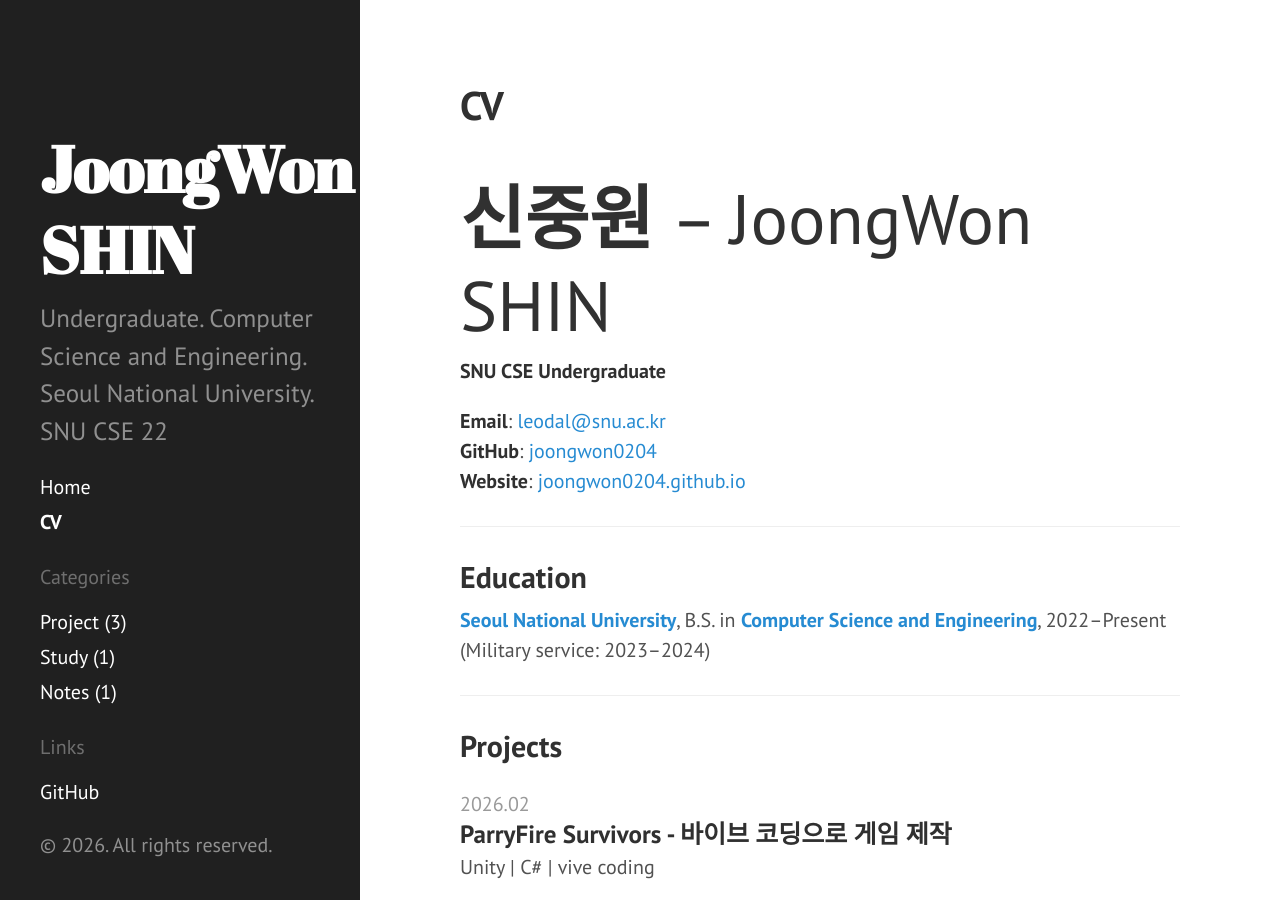
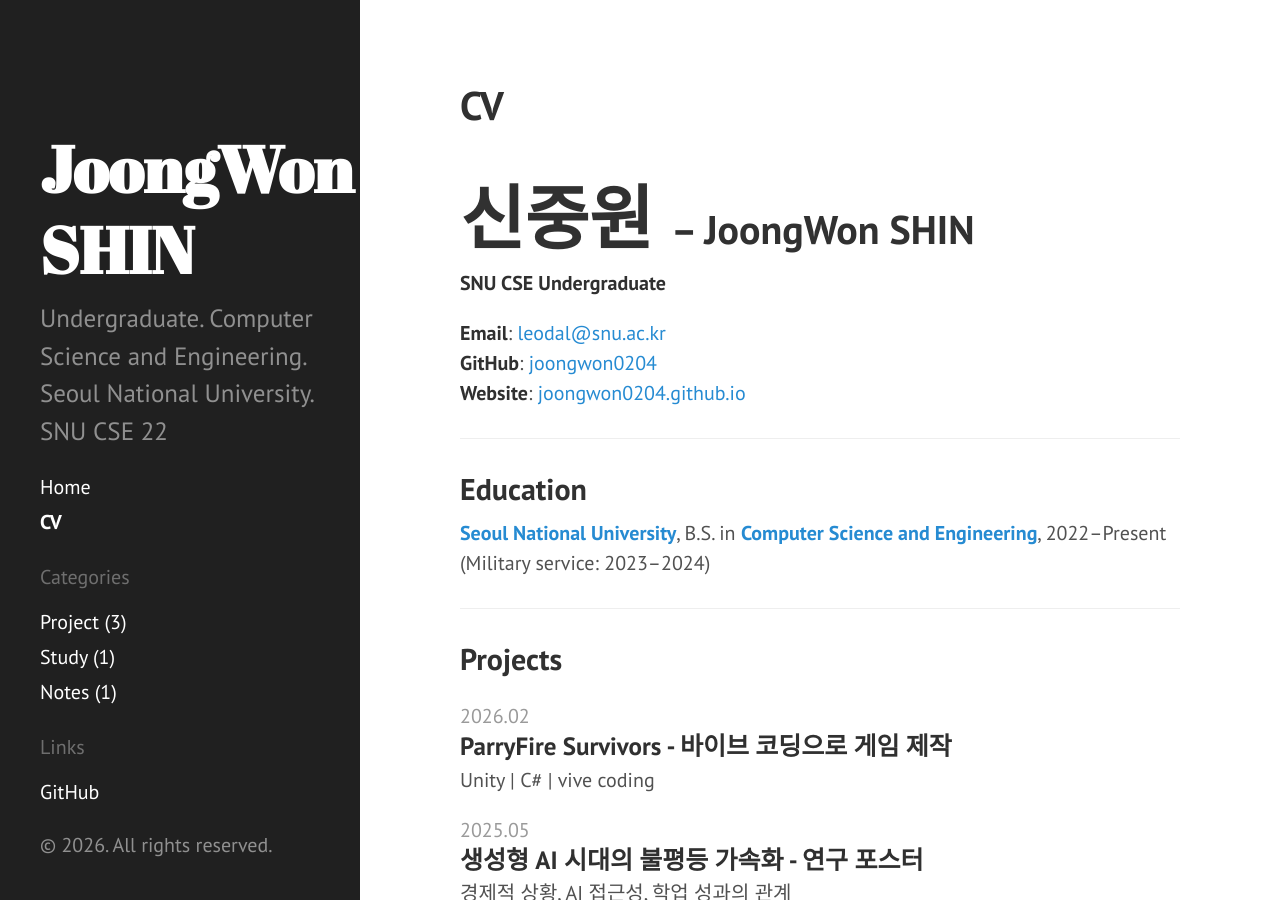
Before and after one commit to joongwon0204/joongwon0204.github.io, a Jekyll site: the page built from cv.md, in a window 1280 px wide and 900 px high. Built offline with Jekyll 4.4.1, drawn with Linux system fonts in a browser that asks for light colours.

Commit message:
Eng Name size

```diff
--- a/cv.md
+++ b/cv.md
@@ -4,7 +4,7 @@ title: CV
 ---
 
 <h1 style="font-size: 3.5rem; margin-bottom: 0.3rem;">
-  신중원 <span style="font-weight: 250;">– JoongWon SHIN</span>
+  신중원 <span style="font-size: 2rem;">– JoongWon SHIN</span>
 </h1>
 
 **SNU CSE Undergraduate**
```
